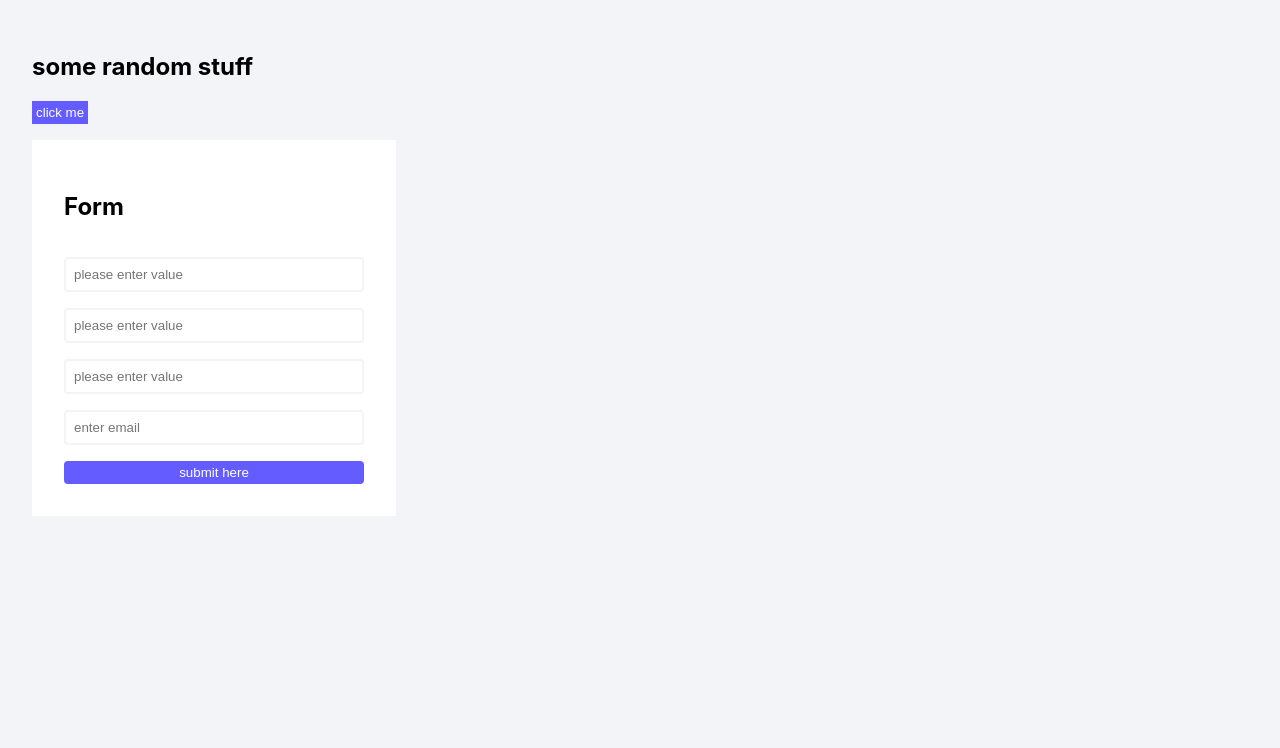
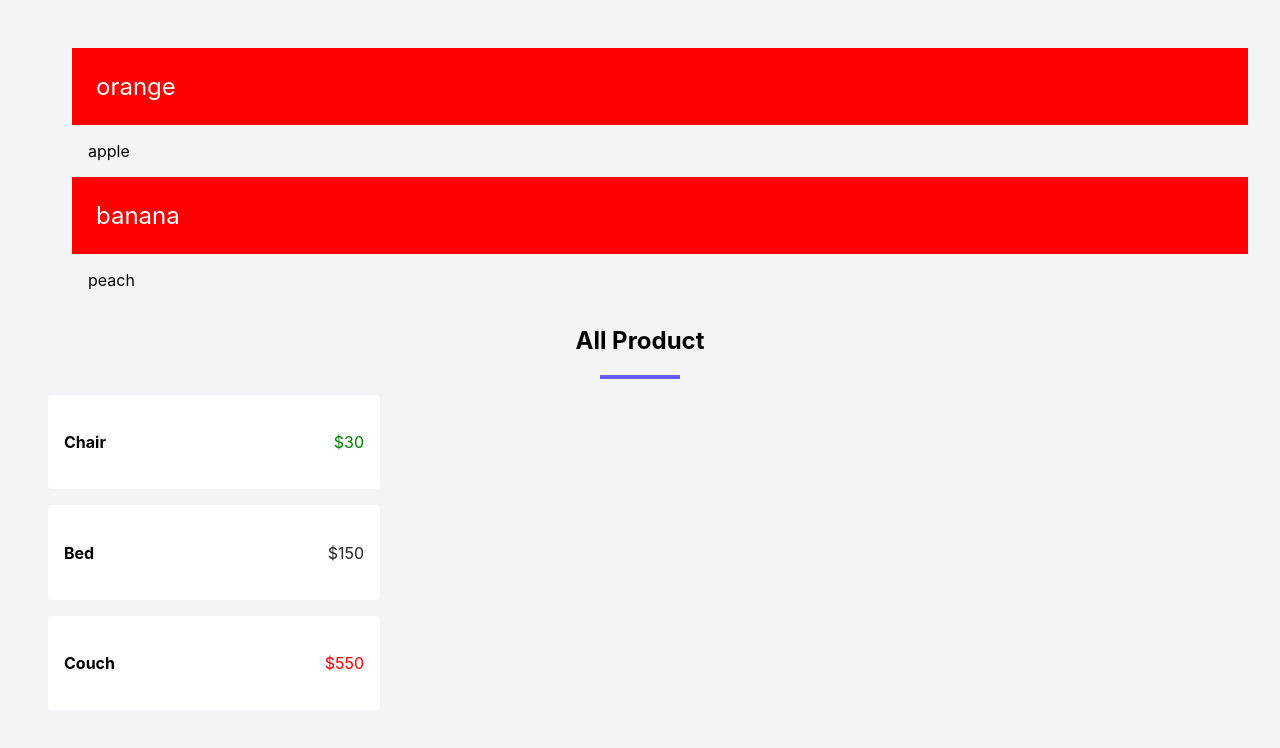
Before and after one commit to shitakemura/react-styled-components-v5-course, a React (Vite) app: page / in a window 1280 px wide. Shown: the top 748 px of the page. Built offline with nearby package versions, Linux system fonts and the light colour scheme.

Commit message:
~41.More Complex Props - Products Example

```diff
--- a/src/App.tsx
+++ b/src/App.tsx
@@ -7,6 +7,8 @@ import styled, { ThemeProvider } from 'styled-components'
 // import { Loading } from './components/Loading'
 import { DefaultButton, HipsterButton } from './components/Buttons'
 import { Form } from './components/Form'
+import { List } from './components/List'
+import { Products } from './components/Products'
 import GlobalStyles from './global-styles'
 
 const BaseTheme = {
@@ -59,7 +61,9 @@ function App() {
         <DefaultButton large>click me</DefaultButton>
       </div> */}
       <div style={{ padding: '2rem' }}>
-        <Form />
+        {/* <Form /> */}
+        <List />
+        <Products />
       </div>
     </ThemeProvider>
   )
--- a/src/components/ComplexTitle.tsx
+++ b/src/components/ComplexTitle.tsx
@@ -9,8 +9,8 @@ export const ComplexTitle = ({ title }: Props) => {
     <Wrapper>
       <h1>{title}</h1>
       <div className="underline"></div>
-      <div className="box"></div>
-      <h2 className="title">random</h2>
+      {/* <div className="box"></div> */}
+      {/* <h2 className="title">random</h2> */}
     </Wrapper>
   )
 }
--- /dev/null
+++ b/src/components/List.tsx
@@ -0,0 +1,38 @@
+import styled, { css } from 'styled-components'
+
+const fruits = ['orange', 'apple', 'banana', 'peach']
+
+type ItemProps = {
+  odd: boolean
+}
+
+const Item = styled.li<ItemProps>`
+  list-style-type: none;
+  ${({ odd }) => {
+    return odd
+      ? css`
+          color: white;
+          background: red;
+          font-size: 1.5rem;
+          padding: 1.5rem;
+        `
+      : css`
+          color: $222;
+          padding: 1rem;
+        `
+  }}
+`
+
+export const List = () => {
+  return (
+    <ul>
+      {fruits.map((item, index) => {
+        return (
+          <Item key={item} odd={(index + 1) % 2 !== 0}>
+            {item}
+          </Item>
+        )
+      })}
+    </ul>
+  )
+}
--- /dev/null
+++ b/src/components/ProductItem.tsx
@@ -0,0 +1,39 @@
+import styled from 'styled-components'
+
+export type Product = { id: number; name: string; price: number }
+
+type Props = Product
+
+type WrapperProps = {
+  price: number
+}
+
+const Wrapper = styled.article<WrapperProps>`
+  width: 300px;
+  background: #fff;
+  padding: 1rem;
+  border-radius: 0.25rem;
+  margin: 1rem;
+  display: flex;
+  justify-content: space-between;
+  align-items: center;
+  h4 {
+    text-transform: capitalize;
+  }
+  p {
+    color: ${({ price }) => {
+      if (price < 100) return 'green'
+      if (price > 500) return 'red'
+      return '#222'
+    }};
+  }
+`
+
+export const ProductItem = ({ name, price }: Props) => {
+  return (
+    <Wrapper price={price}>
+      <h4>{name}</h4>
+      <p>${price}</p>
+    </Wrapper>
+  )
+}
--- /dev/null
+++ b/src/components/Products.tsx
@@ -0,0 +1,20 @@
+import styled from 'styled-components'
+import { ComplexTitle } from './ComplexTitle'
+import { Product, ProductItem } from './ProductItem'
+
+const products: Product[] = [
+  { id: 1, name: 'chair', price: 30 },
+  { id: 2, name: 'bed', price: 150 },
+  { id: 3, name: 'couch', price: 550 },
+]
+
+export const Products = () => {
+  return (
+    <section>
+      <ComplexTitle title="all product" />
+      {products.map((product) => {
+        return <ProductItem key={product.id} {...product} />
+      })}
+    </section>
+  )
+}
```
